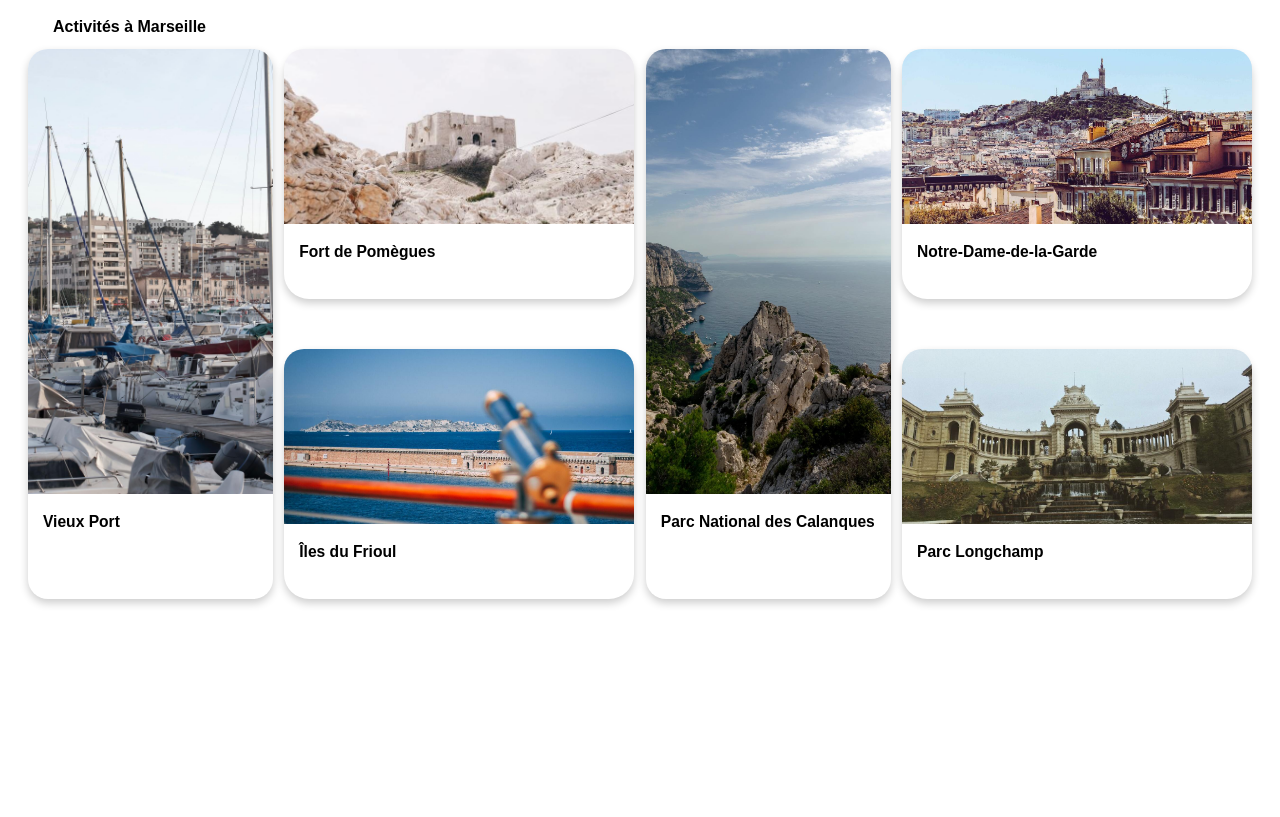
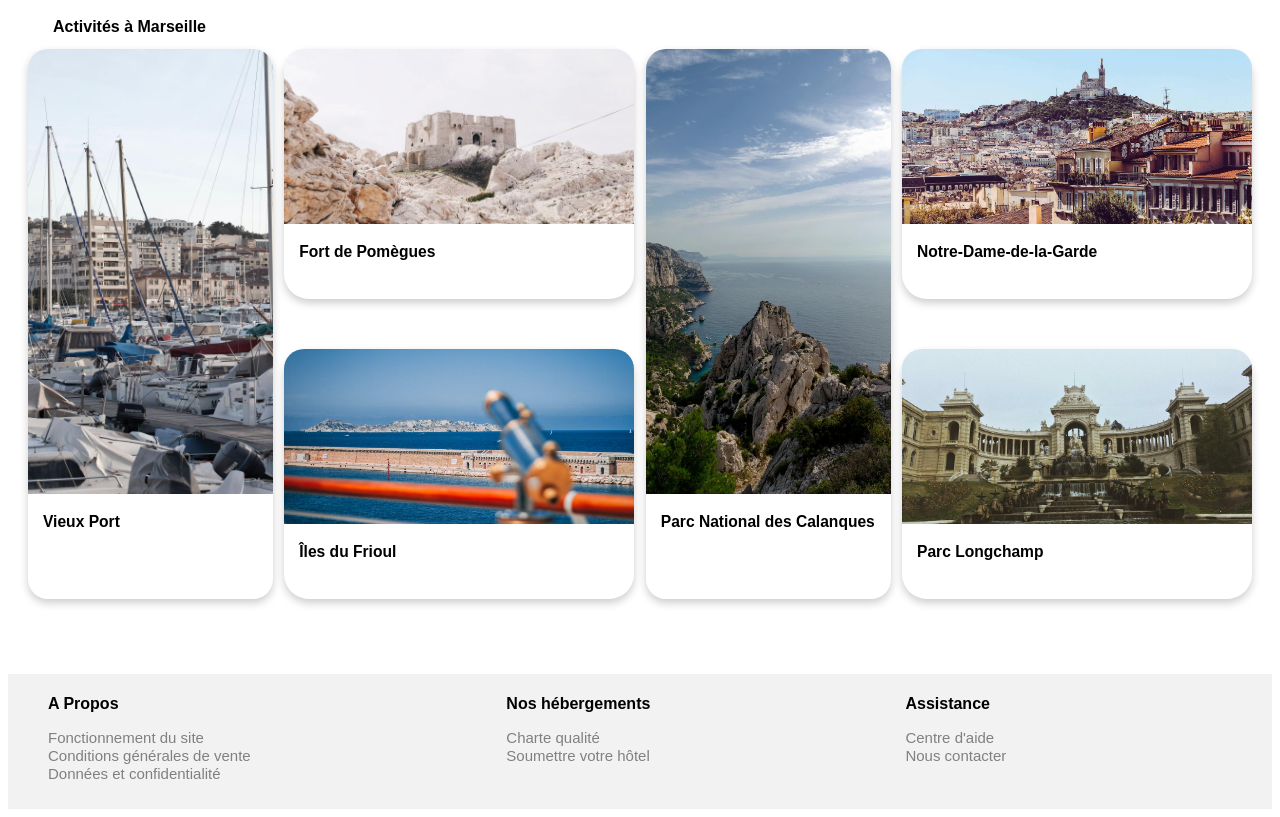
Before and after one commit to tlbsid/cpm2-2022-s1-booki-taleb-sidi-mohammed, a plain HTML site: page index.html in a window 1280 px wide. Shown: the part 939-1756 px from the top of the page. Before the commit the page ends 1571 px from the top, so only its background shows below. Drawn offline with Linux system fonts and the light colour scheme.

Commit message:
Ajout de la partie Footer du site

```diff
--- a/index.html
+++ b/index.html
@@ -10,6 +10,8 @@
 	<script src="https://kit.fontawesome.com/eff490a241.js" crossorigin="anonymous"></script>
 	<title>Booki</title>
 </head>
+
+<!-- Header & Navigation -->
 
 <body>
 	<section id="header">
@@ -25,6 +27,8 @@
 		</nav>
 	</section>
 
+	<!-- Navigation & Search -->
+
 	<section id="searchs">
 		<h1 class="bold_text">Trouvez votre hébergement pour des vacances de rêve</h1>
 		<p class="sous_texte">En plein centre ville ou en pleine nature</p>
@@ -37,6 +41,8 @@
 			<input class="searchbutton" type="button" value="Rechercher">
 		</form>
 	</section>
+
+	<!-- Filtres -->
 
 	<div class="filtres">
 		<h1>Filtres</h1>
@@ -68,9 +74,14 @@
 		<p>Plus de 500 logements sont disponibles dans cette ville</p>
 	</div>
 
+	<!-- Bloc Hebergements -->
+
 	<section id="left_bloc">
 		<section id="hebergements">
 			<h1 class="title_hebergements">Hébergements à Marseille</h1>
+
+			<!-- Lignes du haut -->
+
 			<div class="line1">
 				<div class="cards">
 					<a href="#">
@@ -124,6 +135,9 @@
 					</a>
 				</div>
 			</div>
+
+			<!-- Ligne du bas -->
+
 			<div class="line2">
 				<div class="cards">
 					<a href="#">
@@ -181,6 +195,7 @@
 				</div>
 				<h1 class="afficher">Afficher plus</h1>
 	</section>
+
 			<!-- Bloc Les plus populaires -->
 
 			<aside class="populars">
@@ -210,6 +225,7 @@
 				</div>
 
 				<!-- Deuxième cartes Populaire -->
+
 				<div class="bloc_popular_cards">
 					<a href="#">
 						<img src="images/hebergements/4_small/aw-creative-VGs8z60yT2c-unsplash.jpg" alt="Au coeur de l'eau Chambres d'hôtes" class="popular_img">
@@ -231,6 +247,7 @@
 				</div>
 
 				<!-- Troisième carte Populaire -->
+
 				<div class="bloc_popular_cards">
 					<a href="#">
 						<img src="images/hebergements/4_small/aw-creative-VGs8z60yT2c-unsplash.jpg" alt="Au coeur de l'eau Chambres d'hôtes" class="popular_img">
@@ -253,7 +270,7 @@
 			</aside>
 	</section>
 
-		<!-- Partie Activité -->
+		<!-- Bloc activités -->
 
 		<section id="activites">
 		<h1 class="activites_title">Activités à Marseille</h1>
@@ -311,6 +328,36 @@
 			</div>
 		</div>
 	</section>
+
+	<!-- Bloc footer -->
+
+	<footer class="last_part">
+		<div class="footer">
+			<div class="footer_columns">
+				<h1>A Propos</h1>
+				<ul>
+					<li><a href="#">Fonctionnement du site</a></li>
+					<li><a href="#">Conditions générales de vente</a></li>
+					<li><a href="#">Données et confidentialité</a></li>
+				</ul>
+			</div>
+			<div class="footer_columns">
+				<h1>Nos hébergements</h1>
+				<ul>
+					<li><a href="#">Charte qualité</a></li>
+					<li><a href="#">Soumettre votre hôtel</a></li>
+				</ul>
+			</div>
+			<div class="footer_columns">
+				<h1>Assistance</h1>
+				<ul>
+					<li><a href="#">Centre d'aide</a></li>
+					<li><a href="mailito:contactbookil@mail.fr">Nous contacter</a></li>
+				</ul>
+			</div>
+		</div>
+	</footer>
+
 	</body>
 
 	</html>
--- a/style.css
+++ b/style.css
@@ -13,7 +13,7 @@ p {
 	font-size: 15px;
 }
 
-/** Navigation **/
+/* Bloc Navigation */
 
 nav ul{
 	display: flex;
@@ -39,7 +39,7 @@ a:hover {
 	text-decoration: none;
 }
 
-/** Header **/
+/* Bloc Header */
 
 #header {
 	display: flex;
@@ -50,7 +50,7 @@ a:hover {
 	width: 50%;
 }
 
-/** Searchs **/
+/* Bloc Searchs */
 
 .bold_text, .sous_texte {
 	margin: 15px;
@@ -96,7 +96,7 @@ a:hover {
 	display: none;
 }
 
-/** Filtres **/
+/* Bloc Filtres */
 
 .filtres {
 	display: flex;
@@ -144,7 +144,7 @@ a:hover {
 	margin-right: 10px;
 }
 
-/** Infos **/
+/* Ligne Infos */
 
 .info {
 	display: flex;
@@ -168,7 +168,7 @@ a:hover {
 	padding-left: 8px;
 }
 
-/** Hébergements à Marseille **/
+/* Bloc Hébergements à Marseille */
 
 #hebergements {
 	background-color: #F2F2F2;
@@ -255,7 +255,7 @@ a:hover {
 	margin: 15px 0px 40px 0px;
 }
 
-/** Les plus Populaires **/
+/* Bloc Les plus Populaires */
 
 #left_bloc {
 	display: flex;
@@ -347,7 +347,7 @@ a:hover {
 	flex-direction: row;
 }
 
-/** Activités à Marseille **/
+/**  Bloc Activités à Marseille **/
 
 #activites {
 	padding: 0px 20px 25px 20px;
@@ -414,3 +414,43 @@ a:hover {
 	text-decoration: none;
 	color: black;
 }
+
+/* Bloc footer */
+
+.last_part {
+	width: 100%;
+	margin-top: 50px;
+	background-color: #F2F2F2;
+}
+
+.footer {
+	display: flex;
+	max-width: 100%;
+	margin: auto;
+	padding: 0px 25px;
+	box-sizing: border-box;
+}
+
+.footer_columns {
+	flex: auto;
+	padding: 10px 15px;
+}
+
+.footer_columns a {
+	text-decoration: none;
+	font-size: 15px;
+	margin-right: 45px;
+	color: grey;
+}
+
+/* Décoration partie Listes */
+ul {
+	display: flex;
+	flex-direction: column;
+	list-style: none;
+	padding: 0;
+	text-decoration: none;
+	color: grey;
+}
+
+/* Partie Responsive */
```
